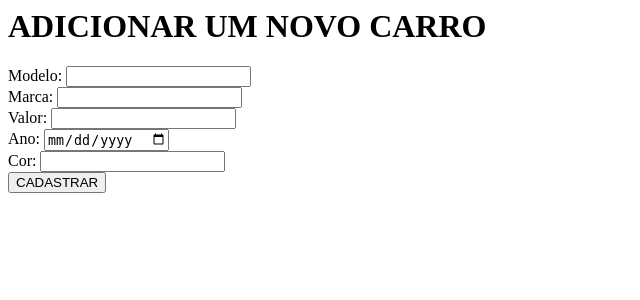
After one commit to LauraReis180/FRONT-END, a PHP site: page /pages/listaCarros/adicionarCarro.php in a window 1280 px wide. The commit adds this page. Shown: the top 300 px of the page, without its empty margins (0-640 px from the left). Run offline with PHP 8.4, Linux system fonts and the light colour scheme.

Commit message:
php
carro

```diff
--- /dev/null
+++ b/carro/pages/listaCarros/adicionarCarro.php
@@ -0,0 +1,25 @@
+<h1>ADICIONAR UM NOVO CARRO</h1>
+
+<form action="index.php?menu=dbAdicionarCarro" method="post">
+    <div class="form-group">
+        <label for="modelo">Modelo:</label>
+        <input type="text" id="modelo" name="modelo">
+    </div>
+    <div class="form-group">
+        <label for="marca">Marca:</label>
+        <input type="text" id="marca" name="marca">
+    </div>
+    <div class="form-group">
+        <label for="valor">Valor:</label>
+        <input type="number" id="valor" name="valor">
+    </div>
+    <div class="form-group">
+        <label for="ano">Ano:</label>
+        <input type="date" id="ano" name="ano">
+    </div>
+    <div class="form-group">
+        <label for="cor">Cor:</label>
+        <input type="text" id="cor" name="cor">
+    </div>
+    <button type="submit">CADASTRAR</button>
+</form>
--- a/carro/pages/listaCarros/listaCarrros.php
+++ b/carro/pages/listaCarros/listaCarros.php
@@ -29,6 +29,7 @@
         <td><?=$dados['valorCarro']?></td>
         <td><?=$dados['anoCarro']?></td>
         <td><?=$dados['corCarro']?></td>
+        <td><a href="index.php?menu=editarCarro&idCarro=<?=$dados['idCarro']?>" class="btn btn-primary">EDITAR</a></td>
     </tr>
 
     <?php
--- a/projeto/curiosidades.html
+++ b/projeto/curiosidades.html
@@ -115,7 +115,7 @@
     <div class="menu">
         <a href="/descobrimento.html">História</a>
         <a href="/personagens.html">Personagens Históricos</a>
-        <a href="/curiosidades.html">Curiosidades</a>
+        <a href="projeto/curiosidades.html">Curiosidades</a>
         <a href="/influencias.html">Influências Culturais</a>
     </div>
 
```
Also changed, not shown: carro/editarCarro.php (added, +38 -0 lines), carro/pages/listaCarros/dbAdicionarCarro.php (added, +28 -0 lines), carro/dbAdicionarCarro.php (added).
